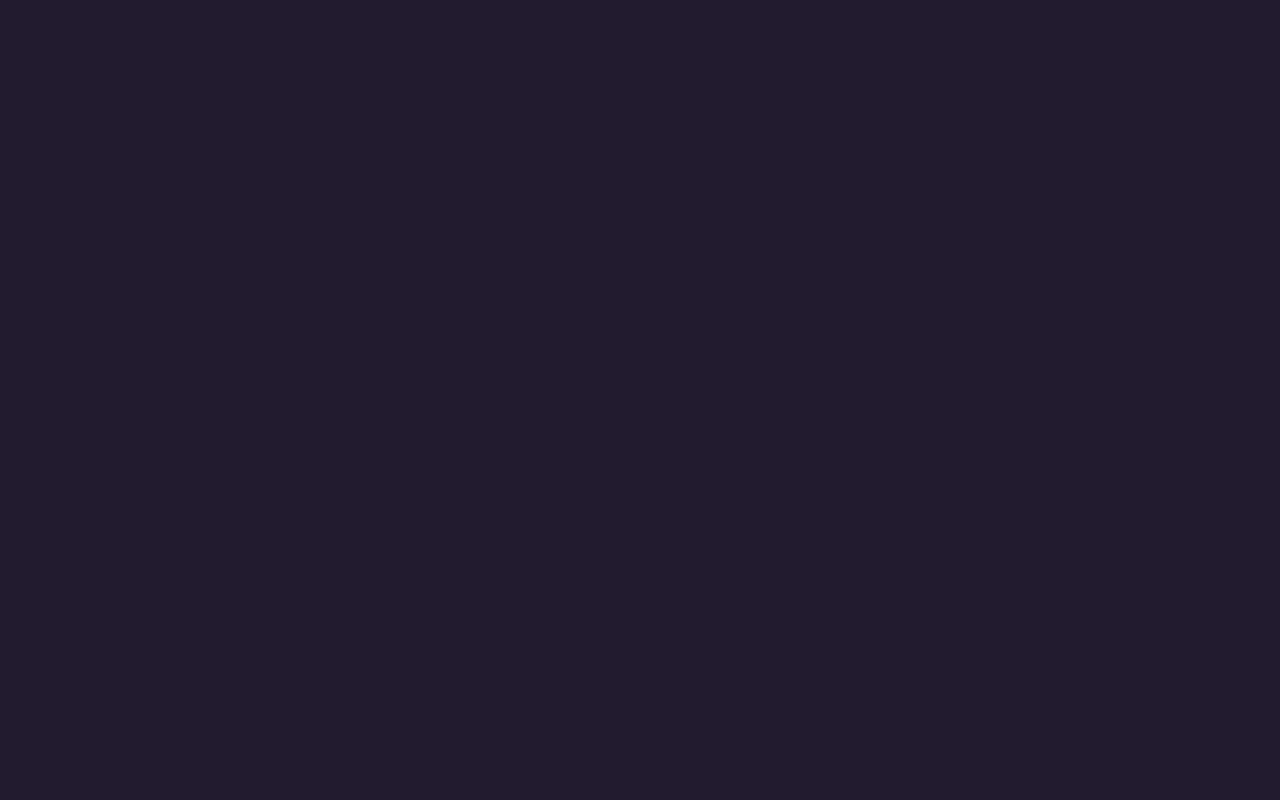
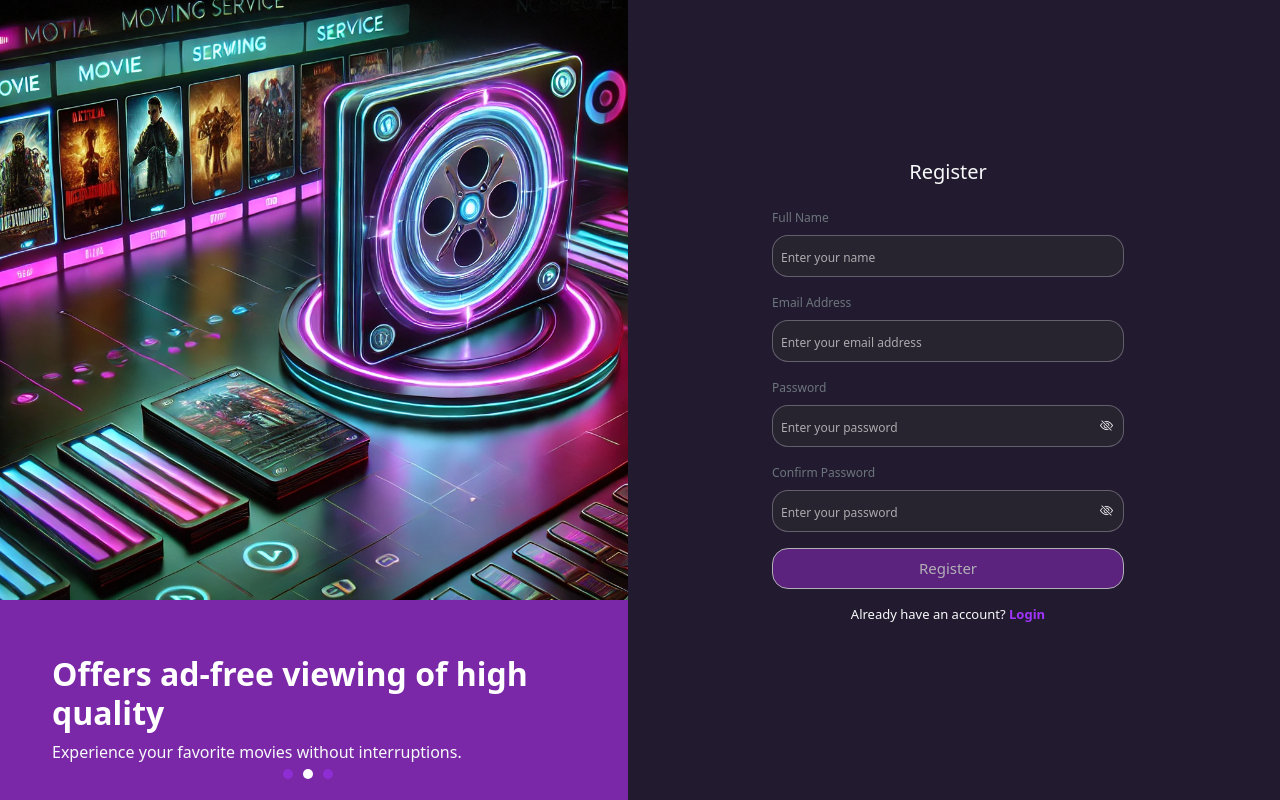
Before and after one commit to AsmaaOmarr/MovieSphere, an Angular app: page /register in a window 1280 px wide. Before the commit this address led to /. Built offline with nearby package versions, Linux system fonts and the light colour scheme.

Commit message:
Auth logic

```diff
--- a/src/app/components/Auth/login/login.component.html
+++ b/src/app/components/Auth/login/login.component.html
@@ -35,7 +35,10 @@
   </div>
   <!-- Register Button -->
   <button (click)="login()" class="btn btn-lg w-100 text-white rounded-4" style="background-color: #7A28A7; font-size: 15px;" [disabled]="loginFormValidation.invalid">Login</button>
-
+  <p class="text-center mt-3 text-light">
+    Don't have an account?
+    <a routerLink="/register" class="text-decoration-none fw-bold" style="color: #a033ff;">Register</a>
+  </p>
 
 
 </form>
--- a/src/app/components/Auth/login/login.component.ts
+++ b/src/app/components/Auth/login/login.component.ts
@@ -2,11 +2,11 @@ import { Component, ViewEncapsulation } from '@angular/core';
 import { AuthService } from '../../../services/auth.service';
 import { CommonModule } from '@angular/common';
 import { FormControl, FormGroup, FormsModule, Validators,ReactiveFormsModule } from '@angular/forms';
-import { Router } from '@angular/router';
+import { Router, RouterModule } from '@angular/router';
 
 @Component({
   selector: 'app-login',
-  imports: [FormsModule,ReactiveFormsModule,CommonModule],
+  imports: [FormsModule,ReactiveFormsModule,CommonModule,RouterModule],
   templateUrl: './login.component.html',
   styleUrl: './login.component.css',
     encapsulation: ViewEncapsulation.None
--- a/src/app/components/Auth/register/register.component.html
+++ b/src/app/components/Auth/register/register.component.html
@@ -59,7 +59,7 @@
             <!-- Login Link -->
             <p class="text-center mt-3 text-light">
               Already have an account?
-              <a routerLink="login" class="text-decoration-none fw-bold" style="color: #a033ff;">Login</a>
+              <a routerLink="/login" class="text-decoration-none fw-bold" style="color: #a033ff;">Login</a>
             </p>
           </form>
 
```
Also changed, not shown: src/app/app.routes.ts (+7 -1 lines).
